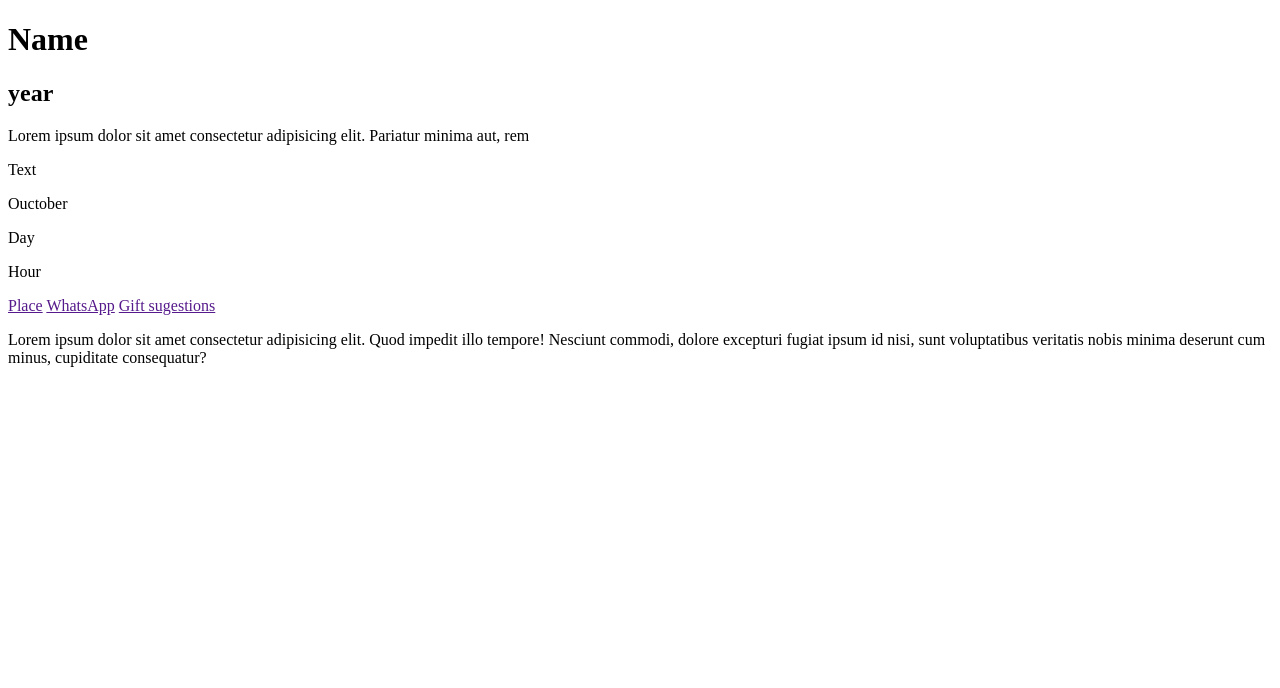
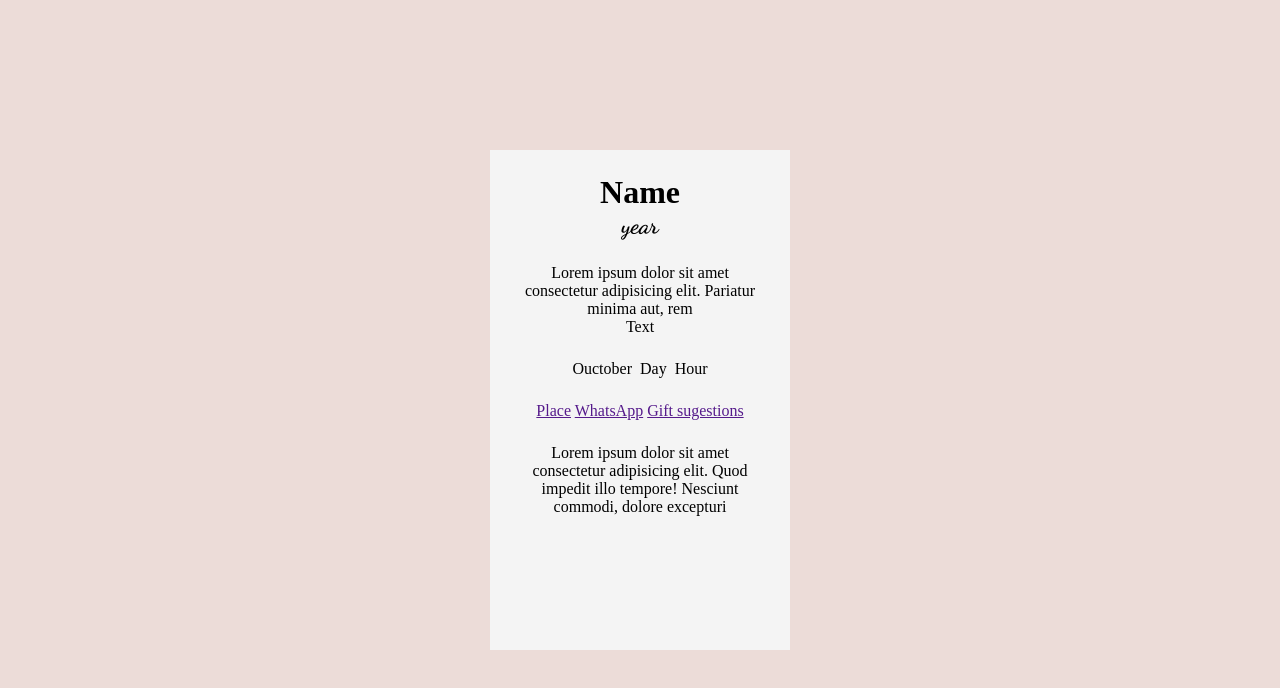
Before and after one commit to CauaGNP/birthday, a plain HTML site: page pag2.html in a window 1280 px wide. Drawn offline with Linux system fonts and the light colour scheme.

Commit message:
AJustes css

```diff
--- a/pag2.html
+++ b/pag2.html
@@ -4,28 +4,29 @@
     <meta charset="UTF-8">
     <meta name="viewport" content="width=device-width, initial-scale=1.0">
     <title>Document</title>
+    <link rel="stylesheet" href="style.css">
 </head>
 <body>
     <main>
-        <div id="">
+        <div id="nameYearSecondPage">
             <h1>Name</h1>
             <h2>year</h2>
         </div>
         <div>
             <p>Lorem ipsum dolor sit amet consectetur adipisicing elit. Pariatur minima aut, rem </p>
             <p>Text</p>
-            <span id="data">
-                <p>Ouctober</p>
-                <p>Day</p>
-                <p>Hour</p>
-            </span>
         </div>
-        <div id="informatio">
+        <div id="data">
+            <p>Ouctober</p>
+            <p>Day</p>
+            <p>Hour</p>
+        </div>
+        <div id="informations">
             <a href="">Place</a>
             <a href="">WhatsApp</a>
             <a href="">Gift sugestions</a>
         </div>
-        <p>Lorem ipsum dolor sit amet consectetur adipisicing elit. Quod impedit illo tempore! Nesciunt commodi, dolore excepturi fugiat ipsum id nisi, sunt voluptatibus veritatis nobis minima deserunt cum minus, cupiditate consequatur?</p>
+        <p>Lorem ipsum dolor sit amet consectetur adipisicing elit. Quod impedit illo tempore! Nesciunt commodi, dolore excepturi</p>
     </main>
 </body>
 </html>
--- a/style.css
+++ b/style.css
@@ -47,4 +47,34 @@ h2{
 #text{
     font-family: var(--FontText);
     font-weight: 300;
+    font-size: 18px;
+
+    margin-bottom: 32px;
 }
+
+#cart{
+    background-color: rgb(128, 71, 33);
+
+    width: 100%;
+    height: 120px;
+
+    margin-bottom: 32px;
+}
+
+/* Second Page */
+
+#data{
+    margin: 24px;
+
+    display: flex;
+    justify-content: center;
+    gap: 8px;
+}
+
+#nameYearSecondPage{
+    margin-bottom: 24px;
+}
+
+#informations{
+    margin-bottom: 24px;
+}
```
Also changed, not shown: index.html (+3 -3 lines), images/image.png (deleted).
